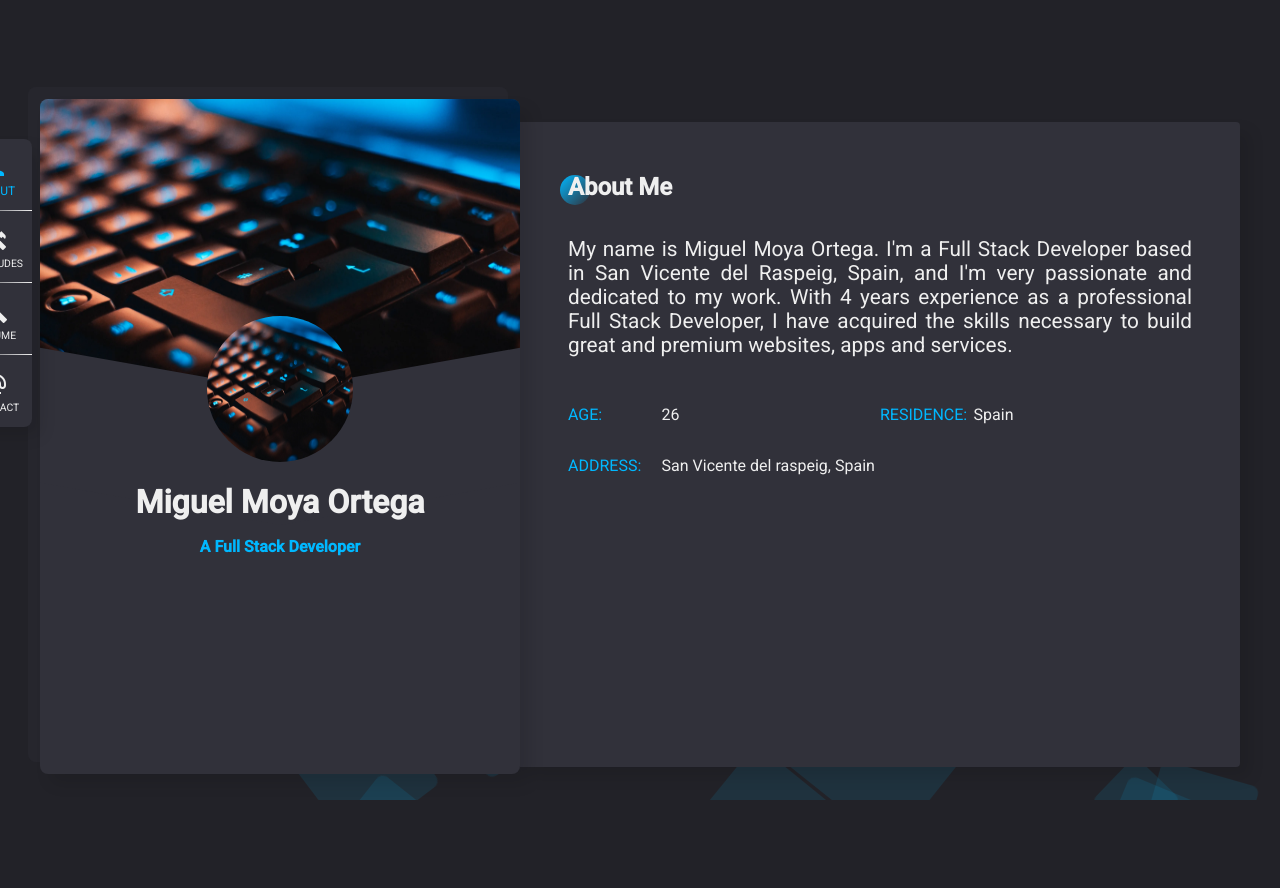
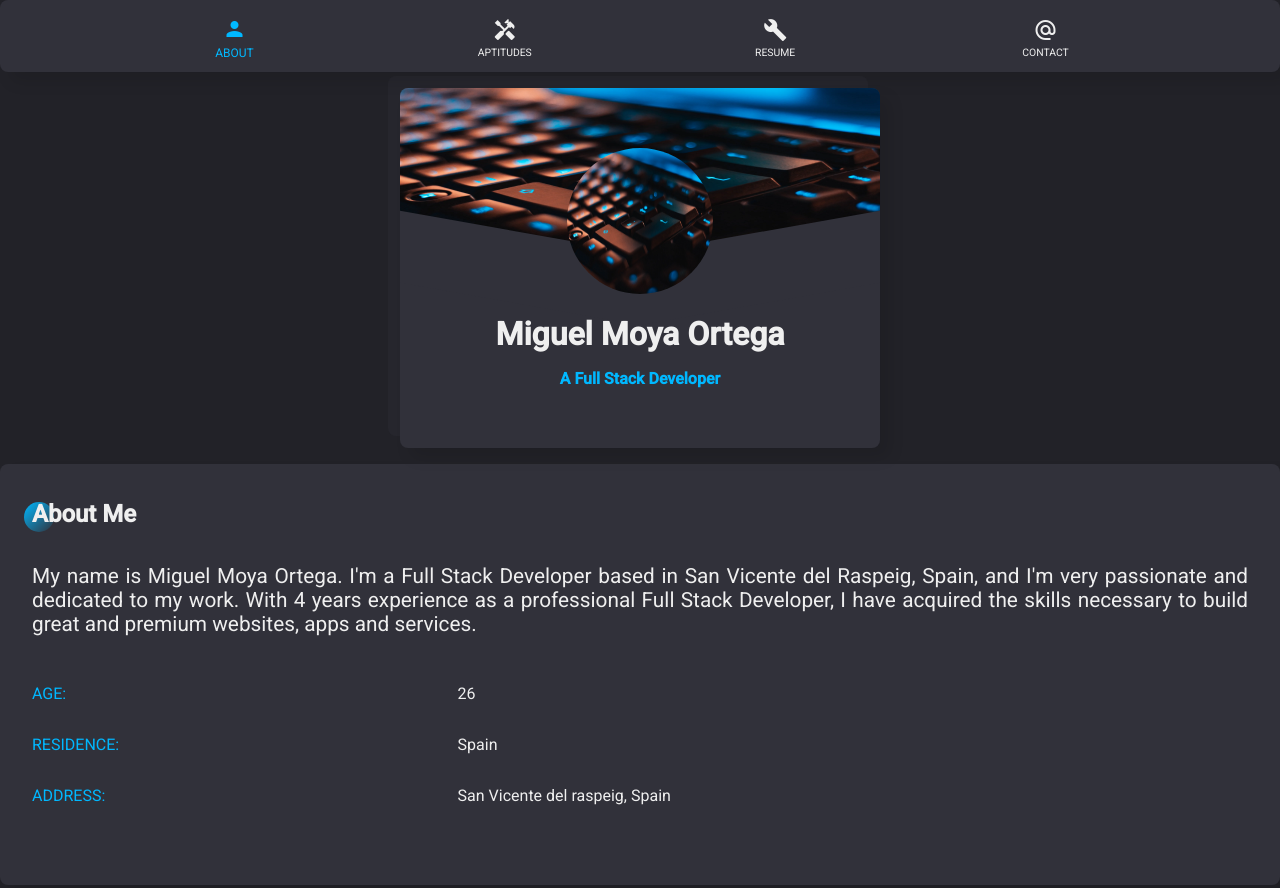
Before and after one commit to miguelmoya1/miguelmoya1, an Angular app in the folder frontend/: page / in a window 1280 px wide. Before the commit the page ends 800 px from the top, so only its background shows below. Built offline with nearby package versions, Linux system fonts and the light colour scheme.

Commit message:
mobil style

```diff
--- a/frontend/src/app/app.component.scss
+++ b/frontend/src/app/app.component.scss
@@ -2,6 +2,7 @@
 
 .container {
   height: 100vh;
+  min-height: 100%;
 
   display: flex;
 
@@ -35,8 +36,7 @@
 
       background-color: $background-secondary;
 
-      border-top-right-radius: 4px;
-      border-bottom-right-radius: 4px;
+      border-radius: 8px;
       box-shadow: 10px 10px 15px rgb(0 0 0 / 10%);
 
       .tabs-content {
@@ -46,7 +46,7 @@
   }
 }
 
-@media screen and (min-width: 426px) {
+@media screen and (min-width: 1440px) {
   .container {
     justify-content: center;
     align-items: center;
@@ -67,6 +67,10 @@
 
       .content {
         height: 645px;
+        width: 100%;
+
+        border-top-left-radius: 0;
+        border-bottom-left-radius: 0;
 
         overflow-y: auto;
         &::-webkit-scrollbar {
--- a/frontend/src/app/background/background.component.scss
+++ b/frontend/src/app/background/background.component.scss
@@ -20,7 +20,7 @@
 
 .content {
   position: absolute;
-  height: 100vh;
+  height: 100%;
   width: 100%;
   top: 0;
   z-index: 0;
--- a/frontend/src/app/menu/menu.component.scss
+++ b/frontend/src/app/menu/menu.component.scss
@@ -51,7 +51,7 @@
   }
 }
 
-@media screen and (min-width: 426px) {
+@media screen and (min-width: 1440px) {
   .content {
     flex-direction: column;
 
--- a/frontend/src/app/profile/profile.component.scss
+++ b/frontend/src/app/profile/profile.component.scss
@@ -12,20 +12,8 @@
   display: flex;
   align-items: center;
   justify-content: center;
+
   box-shadow: 10px 10px 15px rgb(0 0 0 / 10%);
-
-  &::after {
-    content: "";
-    position: absolute;
-    left: -12px;
-    top: -12px;
-    width: 100%;
-    height: 100%;
-    z-index: -1;
-
-    background: $background-secondary-opacity;
-    border-radius: 8px;
-  }
 
   .header {
     top: 0;
@@ -88,5 +76,18 @@
 @media screen and (min-width: 426px) {
   .content {
     width: 480px;
+
+    &::after {
+      content: "";
+      position: absolute;
+      left: -12px;
+      top: -12px;
+      width: 100%;
+      height: 100%;
+      z-index: -1;
+
+      background: $background-secondary-opacity;
+      border-radius: 8px;
+    }
   }
 }
--- a/frontend/src/app/table/table.component.scss
+++ b/frontend/src/app/table/table.component.scss
@@ -30,7 +30,7 @@
   }
 }
 
-@media screen and (min-width: 426px) {
+@media screen and (min-width: 1440px) {
   .content {
     grid-template-columns: 1fr 1fr;
 
```
